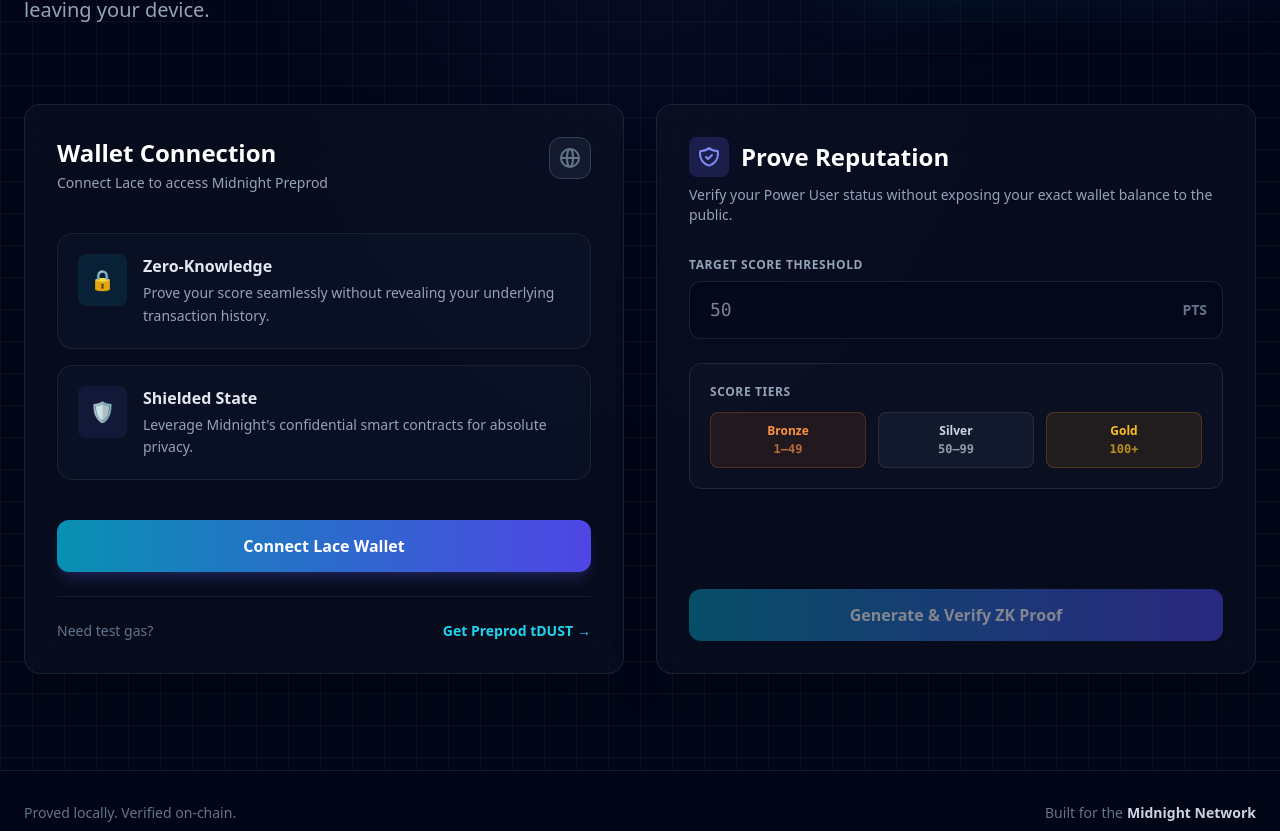
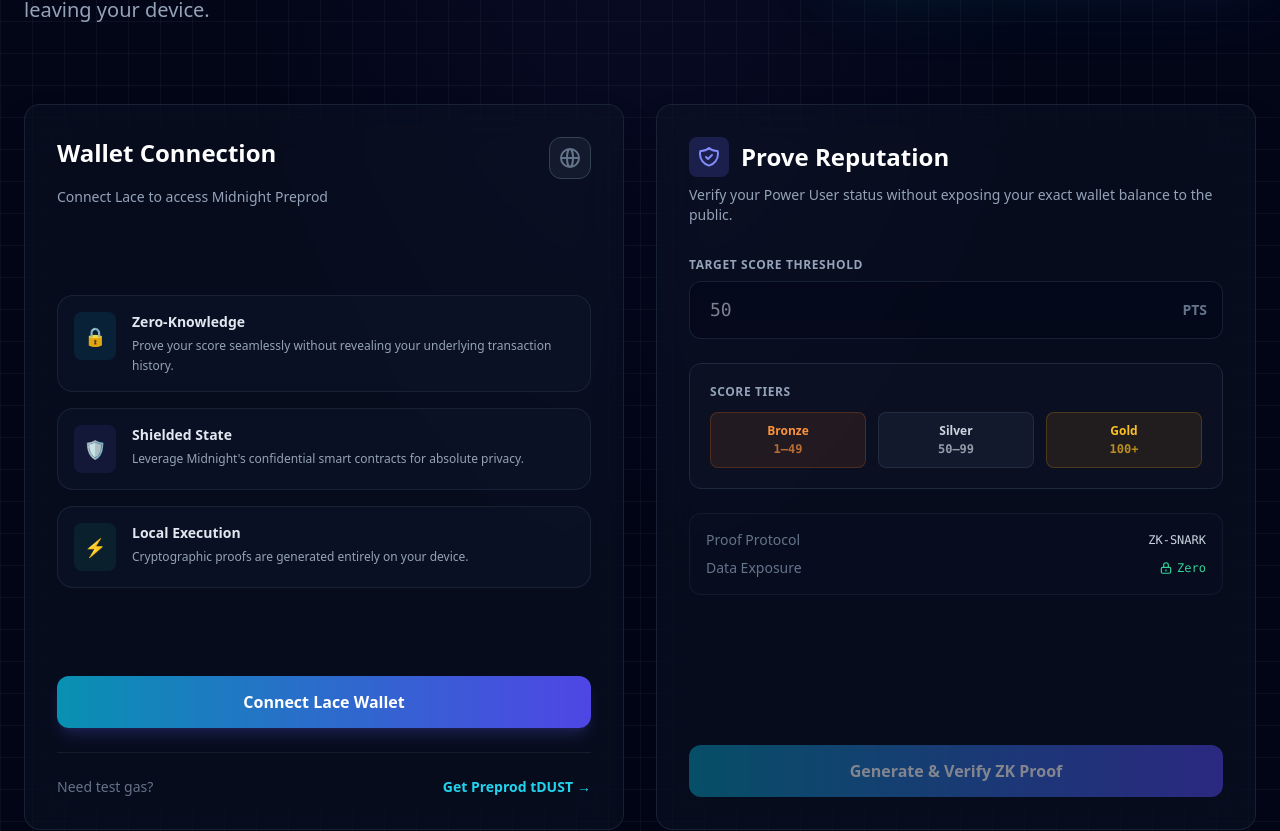
Before and after one commit to GauravKarakoti/WhisperScore, a React (Vite) app in the folder frontend/: page / in a window 1280 px wide. Shown: the part 555-1386 px from the top of the page. Built offline with nearby package versions, Linux system fonts and the light colour scheme; what @midnight-ntwrk/compact-runtime would draw is missing.

Commit message:
UI, Logo, X Update

```diff
--- a/frontend/src/App.tsx
+++ b/frontend/src/App.tsx
@@ -15,7 +15,7 @@
       <nav className="sticky top-0 z-50 border-b border-slate-800/60 bg-slate-950/70 backdrop-blur-xl">
         <div className="max-w-7xl mx-auto px-6 h-20 flex items-center justify-between">
           <div className="flex items-center gap-3">
-            <img src="/logo.png" alt="WhisperScore Logo" className="h-20 w-auto" />
+            <img src="/logo.png" alt="WhisperScore Logo" className="h-12 w-auto object-contain drop-shadow-[0_0_15px_rgba(34,211,238,0.2)]" />
             <div className="text-2xl font-extrabold tracking-tight">
               Whisper<span className="text-transparent bg-clip-text bg-gradient-to-r from-cyan-400 to-indigo-400">Score</span>
             </div>
--- a/frontend/src/components/VerifyPowerUser.tsx
+++ b/frontend/src/components/VerifyPowerUser.tsx
@@ -7,6 +7,12 @@
 import * as ed from '@noble/ed25519';
 
 type ProveState = 'idle' | 'fetching' | 'proving' | 'submitting';
+
+const PROVE_STEPS = [
+  { id: 'fetching', label: 'Syncing Shielded State', detail: 'Retrieving confidential UTXOs' },
+  { id: 'proving', label: 'Generating ZK Proof', detail: 'Computing circuit parameters locally' },
+  { id: 'submitting', label: 'Verifying On-Chain', detail: 'Submitting proof to Midnight Network' }
+];
 
 export const VerifyPowerUser: React.FC<{ contractAddress: string }> = ({ contractAddress }) => {
   const [proveState, setProveState] = useState<ProveState>('idle');
@@ -39,7 +45,6 @@
     setIsRevealed(false);
 
     try {
-      /* --- LOGIC REMAINS EXACTLY THE SAME --- */
       const api = providers as any;
       const config = await api.getConfiguration();
       const shieldedState = await api.getShieldedAddresses();
@@ -135,13 +140,14 @@
     }
   };
 
-  const getButtonText = () => {
-    switch (proveState) {
-      case 'fetching': return 'Syncing Shielded State...';
-      case 'proving': return 'Computing ZK Proof...';
-      case 'submitting': return 'Awaiting Confirmation...';
-      default: return 'Generate & Verify ZK Proof';
-    }
+  const getStepStatus = (stepId: string) => {
+    const currentIndex = PROVE_STEPS.findIndex(s => s.id === proveState);
+    const stepIndex = PROVE_STEPS.findIndex(s => s.id === stepId);
+
+    if (proveState === 'idle') return 'pending';
+    if (stepIndex < currentIndex || (txResult && stepIndex <= currentIndex)) return 'complete';
+    if (stepIndex === currentIndex) return 'active';
+    return 'pending';
   };
 
   return (
@@ -159,7 +165,10 @@
         <p className="text-slate-400 text-sm">Verify your Power User status without exposing your exact wallet balance to the public.</p>
       </div>
 
-      <div className="flex flex-col gap-6 flex-1">
+      {/* Main Content Area - Centered Vertically */}
+      <div className="flex-1 flex flex-col">
+        <div className={`my-auto w-full space-y-6 transition-opacity duration-300 ${proveState !== 'idle' && !txResult ? 'opacity-40 pointer-events-none' : ''}`}>
+
           {/* Input Section */}
           <div>
             <label className="block text-xs font-bold text-slate-400 uppercase tracking-wider mb-2">
@@ -182,7 +191,7 @@
             </div>
           </div>
 
-        {/* Tiers */}
+          {/* Tiers Context Box */}
           <div className="bg-slate-900/40 border border-slate-800 rounded-xl p-5">
             <strong className="block text-xs uppercase tracking-wider text-slate-400 mb-3">Score Tiers</strong>
             <div className="grid grid-cols-3 gap-3 text-center text-xs font-semibold">
@@ -198,12 +207,56 @@
             </div>
           </div>
 
-        {/* Dynamic State Rendering */}
-        <div className="mt-auto">
+          {/* Verification Details */}
+          <div className="bg-slate-900/20 border border-slate-800/50 rounded-xl p-4">
+            <div className="flex justify-between items-center text-sm mb-2">
+              <span className="text-slate-500">Proof Protocol</span>
+              <span className="text-slate-300 font-mono text-xs">ZK-SNARK</span>
+            </div>
+            <div className="flex justify-between items-center text-sm">
+              <span className="text-slate-500">Data Exposure</span>
+              <span className="text-emerald-400 font-mono text-xs flex items-center gap-1">
+                <svg className="w-3.5 h-3.5" fill="none" viewBox="0 0 24 24" stroke="currentColor"><path strokeLinecap="round" strokeLinejoin="round" strokeWidth={2} d="M12 15v2m-6 4h12a2 2 0 002-2v-6a2 2 0 00-2-2H6a2 2 0 00-2 2v6a2 2 0 002 2zm10-10V7a4 4 0 00-8 0v4h8z" /></svg>
+                Zero
+              </span>
+            </div>
+          </div>
+
+        </div>
+
+        {/* Dynamic State Rendering - Anchored to bottom */}
+        <div className="mt-8 min-h-[170px] flex flex-col justify-end">
           {errorMsg && (
-            <div className="mb-4 p-4 bg-red-500/10 border border-red-500/20 rounded-xl text-red-400 text-sm">
+            <div className="mb-4 p-4 bg-red-500/10 border border-red-500/20 rounded-xl text-red-400 text-sm animate-in fade-in zoom-in-95">
               <strong className="block text-red-300 mb-1">Verification Failed</strong>
               <p>{errorMsg}</p>
+            </div>
+          )}
+
+          {proveState !== 'idle' && !txResult && (
+            <div className="flex flex-col gap-4 p-6 bg-slate-900/60 border border-slate-800 rounded-xl mb-4 animate-in fade-in slide-in-from-bottom-4 h-full justify-center">
+              {PROVE_STEPS.map((step) => {
+                const status = getStepStatus(step.id);
+                return (
+                  <div key={step.id} className={`flex items-center gap-4 transition-opacity duration-500 ${status === 'pending' ? 'opacity-40' : 'opacity-100'}`}>
+                    <div className="w-6 h-6 flex-shrink-0 flex items-center justify-center">
+                      {status === 'complete' ? (
+                        <div className="w-6 h-6 rounded-full bg-emerald-500/20 text-emerald-400 flex items-center justify-center">
+                          <svg className="w-4 h-4" fill="none" viewBox="0 0 24 24" stroke="currentColor" strokeWidth={3}><path strokeLinecap="round" strokeLinejoin="round" d="M5 13l4 4L19 7" /></svg>
+                        </div>
+                      ) : status === 'active' ? (
+                        <div className="w-5 h-5 rounded-full border-2 border-cyan-500 border-t-transparent animate-spin"></div>
+                      ) : (
+                        <div className="w-2.5 h-2.5 rounded-full bg-slate-600"></div>
+                      )}
+                    </div>
+                    <div>
+                      <div className={`text-sm font-semibold ${status === 'active' ? 'text-cyan-400' : 'text-slate-300'}`}>{step.label}</div>
+                      {status === 'active' && <div className="text-xs text-slate-500 mt-0.5">{step.detail}</div>}
+                    </div>
+                  </div>
+                );
+              })}
             </div>
           )}
 
@@ -222,53 +275,44 @@
                 </p>
               </div>
 
-              {/* Scratch-off Reveal UI */}
+              {/* Encrypted Reveal UI */}
               <div
                 className={`relative w-full h-16 rounded-xl flex items-center justify-center cursor-pointer transition-all duration-500 overflow-hidden ${
                   isRevealed
                     ? 'bg-emerald-950/50 border border-emerald-500/50 shadow-[0_0_20px_rgba(16,185,129,0.15)]'
-                    : 'bg-slate-800 border border-slate-600 hover:bg-slate-700'
+                    : 'bg-slate-900 border border-slate-700 hover:border-cyan-500/50 hover:shadow-[0_0_15px_rgba(6,182,212,0.15)] group'
                 }`}
                 onClick={() => setIsRevealed(true)}
               >
                 {!isRevealed ? (
-                  <div className="absolute inset-0 flex items-center justify-center bg-[repeating-linear-gradient(45deg,transparent,transparent_10px,rgba(255,255,255,0.03)_10px,rgba(255,255,255,0.03)_20px)]">
-                    <span className="font-bold text-slate-300 tracking-wide text-sm flex items-center gap-2">
-                      <svg className="w-4 h-4" fill="none" viewBox="0 0 24 24" stroke="currentColor"><path strokeLinecap="round" strokeLinejoin="round" strokeWidth={2} d="M15 12a3 3 0 11-6 0 3 3 0 016 0z" /><path strokeLinecap="round" strokeLinejoin="round" strokeWidth={2} d="M2.458 12C3.732 7.943 7.523 5 12 5c4.478 0 8.268 2.943 9.542 7-1.274 4.057-5.064 7-9.542 7-4.477 0-8.268-2.943-9.542-7z" /></svg>
-                      Click to Reveal ZK Result
+                  <div className="absolute inset-0 flex items-center justify-center overflow-hidden">
+                    <div className="absolute inset-0 opacity-20 bg-[linear-gradient(0deg,transparent_24%,rgba(34,211,238,0.3)_25%,rgba(34,211,238,0.3)_26%,transparent_27%,transparent_74%,rgba(34,211,238,0.3)_75%,rgba(34,211,238,0.3)_76%,transparent_77%,transparent)] bg-[length:100%_4px] animate-scan"></div>
+                    <span className="font-mono font-bold text-cyan-400 tracking-wider text-sm flex items-center gap-2 group-hover:scale-105 transition-transform z-10">
+                      <svg className="w-4 h-4" fill="none" viewBox="0 0 24 24" stroke="currentColor"><path strokeLinecap="round" strokeLinejoin="round" strokeWidth={2} d="M12 15v2m-6 4h12a2 2 0 002-2v-6a2 2 0 00-2-2H6a2 2 0 00-2 2v6a2 2 0 002 2zm10-10V7a4 4 0 00-8 0v4h8z" /></svg>
+                      DECRYPT ZK RESULT
                     </span>
                   </div>
                 ) : (
                   <div className="animate-in zoom-in duration-300 font-mono text-xl font-bold text-emerald-400 flex items-center gap-3">
-                    Result: <span className="text-white bg-emerald-500/20 px-3 py-1 rounded-lg">{txResult.result}</span>
+                    Result: <span className="text-white bg-emerald-500/20 px-3 py-1 rounded-lg border border-emerald-500/30 shadow-[0_0_10px_rgba(16,185,129,0.2)]">{txResult.result}</span>
                   </div>
                 )}
               </div>
 
               <button
                 onClick={() => { setTxResult(null); setIsRevealed(false); }}
-                className="mt-4 w-full py-3 text-sm text-slate-400 hover:text-white transition-colors"
+                className="mt-6 w-full py-3 text-sm font-semibold text-slate-500 hover:text-slate-300 transition-colors"
               >
-                Verify another score
+                Verify another threshold
               </button>
             </div>
           ) : (
             <button
               onClick={handleVerify}
               disabled={proveState !== 'idle' || !providers}
-              className="action-btn"
+              className={`action-btn ${proveState !== 'idle' ? 'hidden' : ''}`}
             >
-              {proveState !== 'idle' ? (
-                <>
-                  <svg className="animate-spin -ml-1 mr-2 h-5 w-5 text-white" xmlns="http://www.w3.org/2000/svg" fill="none" viewBox="0 0 24 24">
-                    <circle className="opacity-25" cx="12" cy="12" r="10" stroke="currentColor" strokeWidth="4"></circle>
-                    <path className="opacity-75" fill="currentColor" d="M4 12a8 8 0 018-8V0C5.373 0 0 5.373 0 12h4zm2 5.291A7.962 7.962 0 014 12H0c0 3.042 1.135 5.824 3 7.938l3-2.647z"></path>
-                  </svg>
-                  {getButtonText()}
-                </>
-              ) : (
-                getButtonText()
-              )}
+              Generate & Verify ZK Proof
             </button>
           )}
         </div>
--- a/frontend/src/components/WalletConnect.tsx
+++ b/frontend/src/components/WalletConnect.tsx
@@ -4,71 +4,120 @@
 export const WalletConnect: React.FC = () => {
   const { address, error, connectWallet, disconnectWallet } = useMidnight();
 
+  const isMissingWallet = error?.toLowerCase().includes('install') || error?.toLowerCase().includes('not found');
+
   return (
     <div className="p-8 flex flex-col h-full relative">
       {/* Header */}
-      <div className="flex justify-between items-start mb-8">
-        <div>
+      <div className="mb-8">
+        <div className="flex justify-between items-start mb-2">
           <h3 className="text-2xl font-bold text-white mb-1">Wallet Connection</h3>
-          <p className="text-slate-400 text-sm">Connect Lace to access Midnight Preprod</p>
-        </div>
-        <div className={`p-2 rounded-xl border ${address ? 'bg-indigo-500/10 border-indigo-500/30' : 'bg-slate-800/50 border-slate-700'}`}>
-           <svg className={`w-6 h-6 ${address ? 'text-indigo-400' : 'text-slate-500'}`} fill="none" viewBox="0 0 24 24" stroke="currentColor">
+          <div className={`p-2 rounded-xl border transition-colors duration-500 ${address ? 'bg-indigo-500/10 border-indigo-500/30 shadow-[0_0_15px_rgba(99,102,241,0.2)]' : 'bg-slate-800/50 border-slate-700'}`}>
+            <svg className={`w-6 h-6 transition-colors duration-500 ${address ? 'text-indigo-400' : 'text-slate-500'}`} fill="none" viewBox="0 0 24 24" stroke="currentColor">
               <path strokeLinecap="round" strokeLinejoin="round" strokeWidth={2} d="M21 12a9 9 0 01-9 9m9-9a9 9 0 00-9-9m9 9H3m9 9a9 9 0 01-9-9m9 9c1.657 0 3-4.03 3-9s-1.343-9-3-9m0 18c-1.657 0-3-4.03-3-9s1.343-9 3-9m-9 9a9 9 0 019-9" />
             </svg>
           </div>
         </div>
+        <p className="text-slate-400 text-sm">Connect Lace to access Midnight Preprod</p>
+      </div>
 
       {/* Error State */}
       {error && (
-        <div className="p-4 mb-6 bg-red-500/10 border border-red-500/20 rounded-xl text-red-400 text-sm flex items-start gap-3">
+        <div className="p-4 mb-6 bg-red-500/10 border border-red-500/20 rounded-xl flex items-start gap-3 animate-in fade-in slide-in-from-top-2">
           <span className="text-xl">⚠️</span>
-          <div>
-            <strong className="block text-red-300 mb-0.5">Connection Error</strong>
-            <p>{error.includes('install') ? 'Lace wallet extension not found. Please install it to continue.' : error}</p>
+          <div className="flex-1">
+            <strong className="block text-red-300 text-sm mb-0.5">Connection Error</strong>
+            <p className="text-red-400/80 text-sm">{isMissingWallet ? 'Lace wallet extension not detected.' : error}</p>
+            {isMissingWallet && (
+              <a
+                href="https://www.lace.io/"
+                target="_blank"
+                rel="noopener noreferrer"
+                className="mt-2 inline-block px-3 py-1.5 bg-red-500/20 hover:bg-red-500/30 text-red-300 text-xs font-semibold rounded-lg transition-colors border border-red-500/30"
+              >
+                Install Lace Wallet &rarr;
+              </a>
+            )}
           </div>
         </div>
       )}
 
-      {/* Main Content Area */}
-      <div className="flex-1 flex flex-col justify-center py-2 mb-8">
+      {/* Main Content Area - Centered Vertically */}
+      <div className="flex-1 flex flex-col">
+        <div className="my-auto w-full">
           {!address ? (
-          <div className="grid gap-4">
-            <div className="flex items-start gap-4 p-5 rounded-2xl bg-slate-900/50 border border-slate-800/80 hover:bg-slate-800/50 transition-colors">
-              <div className="p-3 bg-cyan-500/10 text-cyan-400 rounded-lg text-xl">🔒</div>
+            <div className="flex flex-col gap-4">
+              <div className="flex items-start gap-4 p-4 rounded-2xl bg-slate-900/50 border border-slate-800/80 hover:bg-slate-800/80 transition-colors group">
+                <div className="p-2.5 bg-cyan-500/10 text-cyan-400 rounded-lg text-lg group-hover:scale-110 transition-transform">🔒</div>
                 <div>
-                <h4 className="text-slate-200 font-semibold mb-1">Zero-Knowledge</h4>
-                <p className="text-slate-400 text-sm leading-relaxed">Prove your score seamlessly without revealing your underlying transaction history.</p>
+                  <h4 className="text-slate-200 font-semibold mb-1 text-sm">Zero-Knowledge</h4>
+                  <p className="text-slate-400 text-xs leading-relaxed">Prove your score seamlessly without revealing your underlying transaction history.</p>
                 </div>
               </div>
-            <div className="flex items-start gap-4 p-5 rounded-2xl bg-slate-900/50 border border-slate-800/80 hover:bg-slate-800/50 transition-colors">
-              <div className="p-3 bg-indigo-500/10 text-indigo-400 rounded-lg text-xl">🛡️</div>
+              <div className="flex items-start gap-4 p-4 rounded-2xl bg-slate-900/50 border border-slate-800/80 hover:bg-slate-800/80 transition-colors group">
+                <div className="p-2.5 bg-indigo-500/10 text-indigo-400 rounded-lg text-lg group-hover:scale-110 transition-transform relative">
+                  🛡️
+                  <div className="absolute inset-0 border border-indigo-400/50 rounded-lg animate-ping opacity-20"></div>
+                </div>
                 <div>
-                <h4 className="text-slate-200 font-semibold mb-1">Shielded State</h4>
-                <p className="text-slate-400 text-sm leading-relaxed">Leverage Midnight's confidential smart contracts for absolute privacy.</p>
+                  <h4 className="text-slate-200 font-semibold mb-1 text-sm">Shielded State</h4>
+                  <p className="text-slate-400 text-xs leading-relaxed">Leverage Midnight's confidential smart contracts for absolute privacy.</p>
+                </div>
+              </div>
+              <div className="flex items-start gap-4 p-4 rounded-2xl bg-slate-900/50 border border-slate-800/80 hover:bg-slate-800/80 transition-colors group">
+                <div className="p-2.5 bg-emerald-500/10 text-emerald-400 rounded-lg text-lg group-hover:scale-110 transition-transform">⚡</div>
+                <div>
+                  <h4 className="text-slate-200 font-semibold mb-1 text-sm">Local Execution</h4>
+                  <p className="text-slate-400 text-xs leading-relaxed">Cryptographic proofs are generated entirely on your device.</p>
                 </div>
               </div>
             </div>
           ) : (
-          <div className="flex flex-col items-center justify-center p-8 bg-slate-900/40 border border-slate-800/80 rounded-2xl shadow-inner">
-            <h4 className="text-slate-200 font-semibold text-lg mb-1">Connected Successfully</h4>
-            <div className="px-4 py-2 bg-slate-950 border border-slate-800 rounded-lg font-mono text-sm text-cyan-400 tracking-wider mb-6">
+            <div className="flex flex-col gap-5">
+              <div className="flex flex-col items-center justify-center p-6 bg-slate-900/40 border border-slate-800/80 rounded-2xl shadow-inner animate-in zoom-in-95 duration-500 relative overflow-hidden">
+                <div className="absolute inset-0 bg-shimmer-gradient animate-shimmer -translate-x-full"></div>
+                <h4 className="text-slate-200 font-semibold text-lg mb-1 relative z-10">Connected Successfully</h4>
+                <div className="px-4 py-2 bg-slate-950 border border-slate-800 rounded-lg font-mono text-sm text-cyan-400 tracking-wider mb-4 relative z-10 shadow-[0_0_10px_rgba(34,211,238,0.1)]">
                   {address.slice(0, 12)}...{address.slice(-10)}
                 </div>
 
-            <div className="w-full flex justify-between items-center p-4 bg-slate-950/50 rounded-xl border border-slate-800/50">
+                <div className="w-full flex justify-between items-center p-3 bg-slate-950/50 rounded-xl border border-slate-800/50 relative z-10">
                   <span className="text-slate-400 text-sm">Active Network</span>
                   <span className="flex items-center gap-2 text-slate-200 text-sm font-medium">
-                <span className="w-2 h-2 rounded-full bg-emerald-500 animate-pulse"></span>
+                    <span className="w-2 h-2 rounded-full bg-emerald-500 animate-pulse shadow-[0_0_8px_rgba(16,185,129,0.8)]"></span>
                     Preprod
                   </span>
                 </div>
               </div>
+
+              <div className="bg-slate-900/20 border border-slate-800/50 rounded-2xl p-6 relative overflow-hidden animate-in fade-in slide-in-from-bottom-4 duration-700 delay-150">
+                <div className="absolute top-0 right-0 w-32 h-32 bg-indigo-500/5 rounded-full blur-2xl -translate-y-1/2 translate-x-1/2"></div>
+                <h5 className="text-slate-300 font-semibold mb-4 flex items-center gap-2">
+                  <svg className="w-5 h-5 text-indigo-400" fill="none" viewBox="0 0 24 24" stroke="currentColor"><path strokeLinecap="round" strokeLinejoin="round" strokeWidth={2} d="M19 11H5m14 0a2 2 0 012 2v6a2 2 0 01-2 2H5a2 2 0 01-2-2v-6a2 2 0 012-2m14 0V9a2 2 0 00-2-2M5 11V9a2 2 0 002-2m0 0V5a2 2 0 012-2h6a2 2 0 012 2v2M7 7h10" /></svg>
+                  Shielded Data Vault
+                </h5>
+                <div className="space-y-4">
+                  <div className="flex justify-between items-center text-sm">
+                    <span className="text-slate-500">Node Sync Status</span>
+                    <span className="text-emerald-400 flex items-center gap-1.5 font-medium"><span className="w-1.5 h-1.5 rounded-full bg-emerald-400 animate-pulse"></span> Synchronized</span>
+                  </div>
+                  <div className="flex justify-between items-center text-sm">
+                    <span className="text-slate-500">Encryption Protocol</span>
+                    <span className="text-slate-300 font-mono text-xs">Zero-Knowledge</span>
+                  </div>
+                  <div className="flex justify-between items-center text-sm">
+                    <span className="text-slate-500">Local Proof Gen</span>
+                    <span className="text-slate-300 font-mono text-xs">Enabled</span>
+                  </div>
+                </div>
+              </div>
+            </div>
           )}
         </div>
+      </div>
 
-      {/* Footer / Actions */}
-      <div className="mt-auto">
+      {/* Footer / Actions - Anchored to bottom */}
+      <div className="mt-8">
         {!address ? (
           <button onClick={connectWallet} className="action-btn">
             Connect Lace Wallet
--- a/frontend/src/index.css
+++ b/frontend/src/index.css
@@ -14,6 +14,6 @@
     @apply bg-slate-900/40 border border-slate-800/80 rounded-2xl shadow-2xl backdrop-blur-xl overflow-hidden hover:border-indigo-500/50 hover:shadow-indigo-500/10 transition-all duration-500;
   }
   .action-btn {
-    @apply w-full py-3.5 px-4 bg-gradient-to-r from-cyan-600 to-indigo-600 hover:from-cyan-500 hover:to-indigo-500 text-white rounded-xl font-semibold shadow-lg shadow-indigo-500/20 transition-all duration-300 disabled:opacity-50 disabled:shadow-none disabled:cursor-not-allowed flex justify-center items-center gap-2 active:scale-[0.98];
+    @apply w-full py-3.5 px-4 bg-gradient-to-r from-cyan-600 to-indigo-600 hover:from-cyan-500 hover:to-indigo-500 text-white rounded-xl font-semibold shadow-lg shadow-indigo-500/20 transition-all duration-300 disabled:opacity-50 disabled:shadow-none disabled:cursor-not-allowed flex justify-center items-center gap-2 active:scale-[0.98] relative overflow-hidden;
   }
 }
```
Also changed, not shown: frontend/tailwind.config.js (+14 -0 lines), frontend/public/logo.png, 1 other file (tests, documents, lock files or other folders). Lines whose indentation alone changed are shown as unchanged.
